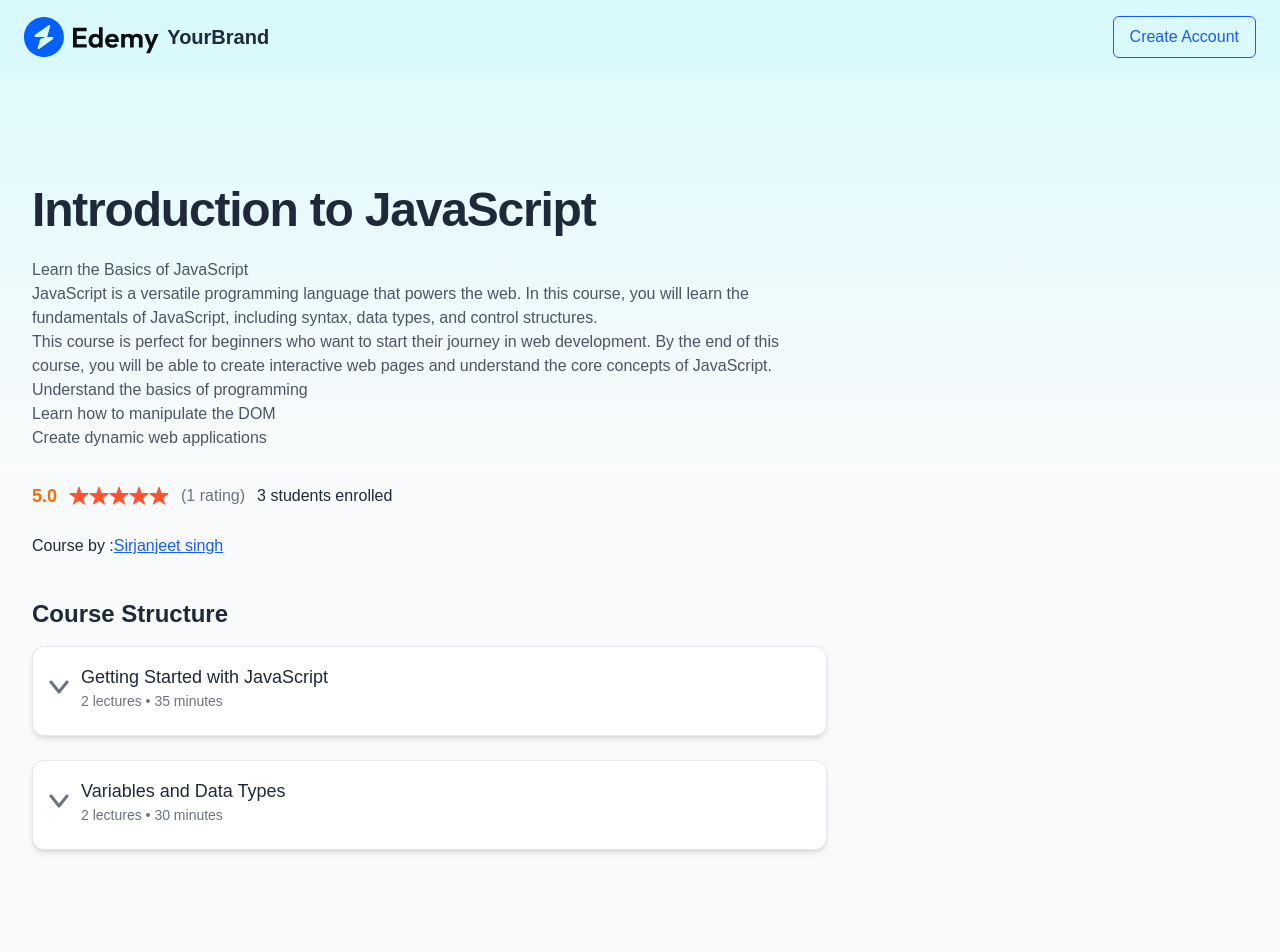
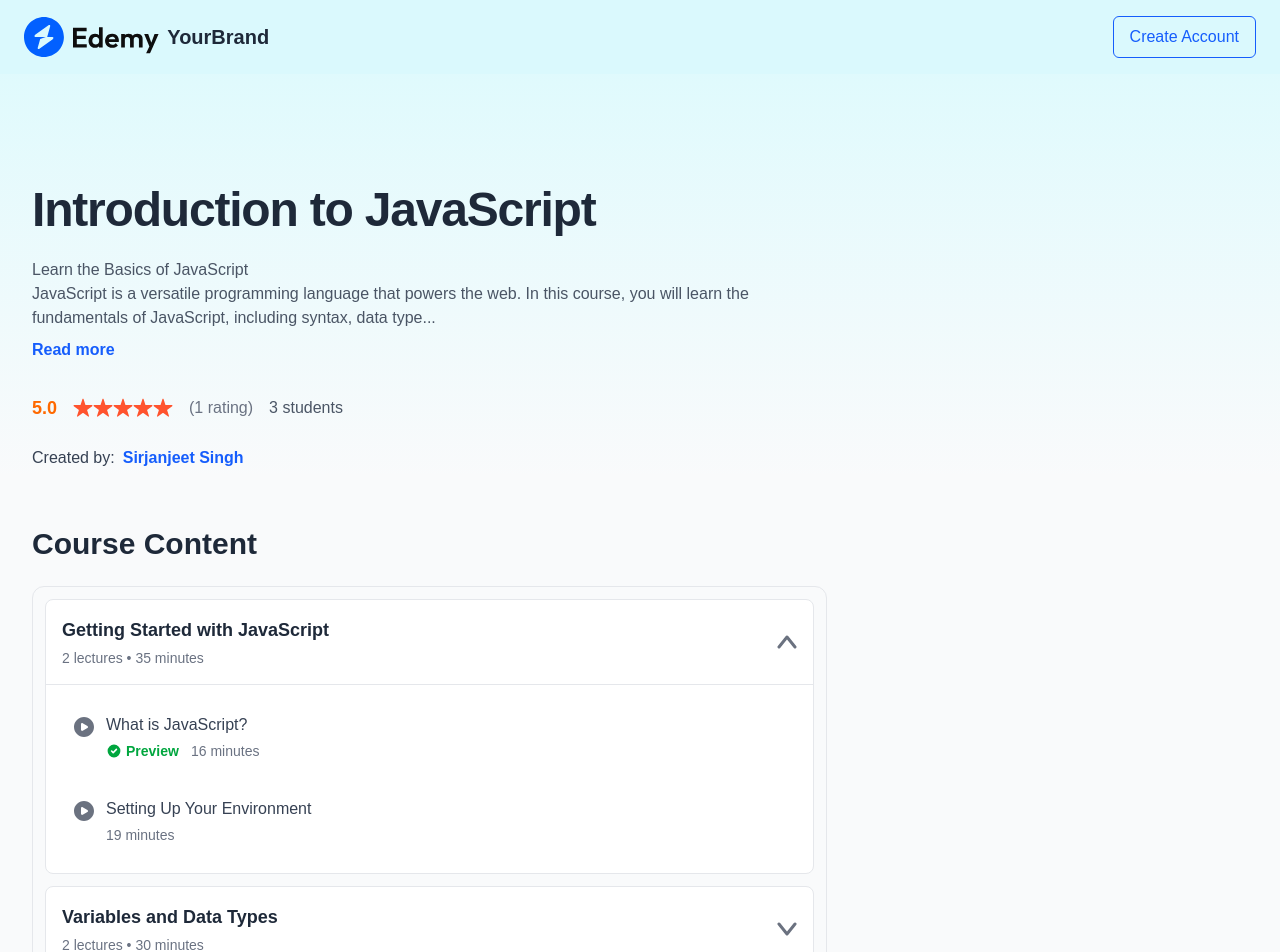
Before and after one commit to itsjeet04/LMS-mern, a React (Vite) app in the folder LMS-MERN-client/: page /course/605c72efb3f1c2b1f8e4e1a1 in a window 1280 px wide. Shown: the top 952 px of the page. Built offline with nearby package versions, Linux system fonts and the light colour scheme; no server answers; a web font is replaced by a local one.

Commit message:
discription

```diff
--- a/LMS-MERN-client/src/pages/student/CourseDetails.jsx
+++ b/LMS-MERN-client/src/pages/student/CourseDetails.jsx
@@ -3,20 +3,25 @@ import { useParams } from 'react-router-dom';
 import { AppContext } from '../../context/AppContext';
 import { assets } from '../../assets/assets';
 import Loading from '../../components/student/Loading';
-import humanizeDuration from 'humanize-duration'
+import humanizeDuration from 'humanize-duration';
 
 function CourseDetails() {
   const { id } = useParams();
   const { allCourses, calcCourseRating, calcNumberOfLectures, calcCourseTime, calcChapterTime } = useContext(AppContext);
 
   const [courseData, setCourseData] = useState(null);
-  const [openSections,setOpenSections] = useState({});
+  const [openSections, setOpenSections] = useState({});
+  const [isDescriptionExpanded, setIsDescriptionExpanded] = useState(false);
 
   useEffect(() => {
     // Finds the course from the context based on the URL parameter.
     const course = allCourses.find(c => c._id === id);
     // If course is found, set it to state.
+    if (course) {
         setCourseData(course);
+        // Pre-open the first chapter by default
+        setOpenSections({ 0: true });
+    }
   }, [id, allCourses]); // Re-run effect if id or course list changes
 
   // Display a loading spinner until the course data is available
@@ -25,12 +30,11 @@ function CourseDetails() {
   }
 
   const toggleSection = (index) => {
-    setOpenSections((prev)=>(
-      {
-      ...prev,[index] : !prev[index],
-    }
-  ))
-  }
+    setOpenSections((prev) => ({
+      ...prev,
+      [index]: !prev[index],
+    }));
+  };
 
   const ratingValue = calcCourseRating(courseData);
   const ratingCount = courseData.courseRatings.length;
@@ -50,14 +54,26 @@ function CourseDetails() {
               {courseData.courseTitle}
             </h1>
 
-            {/* Using prose for clean typography on HTML content */}
+            {/* Short Description with "Read More" functionality */}
+            <div className="prose prose-lg text-gray-600 max-w-none">
               <div
-              dangerouslySetInnerHTML={{ __html: courseData.courseDescription }}
-              className="prose prose-lg text-gray-600 max-w-none"
+                dangerouslySetInnerHTML={{
+                  __html: isDescriptionExpanded
+                    ? courseData.courseDescription
+                    : `${courseData.courseDescription.slice(0, 200)}...`
+                }}
               />
+              <button
+                onClick={() => setIsDescriptionExpanded(!isDescriptionExpanded)}
+                className="text-blue-600 hover:underline font-semibold mt-2"
+              >
+                {isDescriptionExpanded ? 'Read less' : 'Read more'}
+              </button>
+            </div>
+
 
             {/* Ratings and Reviews Section */}
-            <div className="flex items-center gap-3 pt-2">
+            <div className="flex flex-wrap items-center gap-x-4 gap-y-2 pt-2">
               <p className="text-lg font-bold text-orange-500">{ratingValue.toFixed(1)}</p>
               <div className="flex items-center">
                 {[...Array(5)].map((_, i) => (
@@ -72,65 +88,68 @@ function CourseDetails() {
               <p className="text-md text-gray-500">
                 ({ratingCount} {ratingCount === 1 ? 'rating' : 'ratings'})
               </p>
-              <p>
-                {courseData.enrolledStudents.length}  {courseData.enrolledStudents.length > 1 ? 'students enrolled' : 'student enrolled'}
+              <p className="text-md text-gray-600">
+                {courseData.enrolledStudents.length} {courseData.enrolledStudents.length === 1 ? 'student' : 'students'}
               </p>
             </div>
-            <p>
-              Course by :
-              <span className='underline text-blue-600'>
-                Sirjanjeet singh
+            <p className="text-gray-700">
+              Created by:
+              <span className='font-semibold text-blue-600 ml-2'>
+                Sirjanjeet Singh
               </span>
             </p>
 
-{/* Course Structure */}
-
-<h2 className='text-2xl font-semibold text-gray-800 mt-10 mb-4'>
-  Course Structure
+            {/* --- Course Structure Accordion --- */}
+            <div className="pt-8">
+                <h2 className='text-3xl font-bold text-gray-800 mb-6'>
+                    Course Content
                 </h2>
-<div className="space-y-6">
+                <div className="space-y-3 border border-gray-200 rounded-xl p-3">
                 {courseData.courseContent.map((chapter, index) => (
-    <div key={index} className="bg-white rounded-xl shadow-md p-4 border border-gray-200">
+                    <div key={index} className="bg-white rounded-lg overflow-hidden border border-gray-200">
                         <button
                             type="button"
                             onClick={() => toggleSection(index)}
                             aria-expanded={!!openSections[index]}
-  className="w-full flex items-center gap-3 mb-2 focus:outline-none"
+                            className="w-full flex items-center justify-between gap-3 p-4 focus:outline-none focus:bg-gray-100 transition"
                         >
+                            <div className="flex-1 text-left">
+                                <p className="text-lg font-semibold text-gray-800">
+                                    {chapter.chapterTitle}
+                                </p>
+                                <p className="text-sm text-gray-500 mt-1">
+                                    {chapter.chapterContent.length} lectures • {calcChapterTime(chapter)}
+                                </p>
+                            </div>
                             <img
                                 src={assets.down_arrow_icon}
                                 alt={openSections[index] ? 'Collapse' : 'Expand'}
-    className={`w-5 h-5 transition-transform ${
-      openSections[index] ? 'rotate-180' : 'rotate-0'
-    }`}
+                                className={`w-5 h-5 transition-transform duration-300 ${openSections[index] ? 'rotate-180' : ''}`}
                             />
-  <div className="flex-1 text-left">
-    <p className="text-lg font-medium text-gray-800">
-      {chapter.chapterTitle}
-    </p>
-    <p className="text-sm text-gray-500">
-      {chapter.chapterContent.length} lectures • {calcChapterTime(chapter)}
-    </p>
-  </div>
                         </button>
 
-      <div className={`overflow-hidden transition-all duration-300 ${openSections[index] ? 'max-h-96' : 'max-h-0' }`}  >
+                        <div className={`overflow-hidden transition-all duration-500 ease-in-out ${openSections[index] ? 'max-h-[1000px]' : 'max-h-0'}`}>
+                            <div className="p-4 border-t border-gray-200">
                                 <ul className="space-y-3">
                                     {chapter.chapterContent.map((lecture, i) => (
                                     <li
                                         key={i}
-            className="flex items-start gap-3 bg-gray-50 hover:bg-gray-100 p-3 rounded-lg border border-gray-100 transition"
+                                        className="flex items-start gap-3 p-3 rounded-md hover:bg-gray-50 transition"
                                     >
-            <img src={assets.play_icon} alt="play-icon" className="w-5 h-5 mt-1" />
+                                        <img src={assets.play_icon} alt="play-icon" className="w-5 h-5 mt-1 text-gray-500" />
                                         <div className="flex-1">
                                         <p className="font-medium text-gray-700">{lecture.lectureTitle}</p>
-              <div className="flex gap-3 text-sm text-gray-500">
+                                        <div className="flex items-center gap-3 text-sm text-gray-500 mt-1">
                                             {lecture.isPreviewFree && (
-                  <p className="text-green-600 font-semibold">Preview</p>
+                                            <p className="text-green-600 font-semibold flex items-center gap-1">
+                                                <svg xmlns="http://www.w3.org/2000/svg" className="h-4 w-4" viewBox="0 0 20 20" fill="currentColor"><path fillRule="evenodd" d="M10 18a8 8 0 100-16 8 8 0 000 16zm3.707-9.293a1 1 0 00-1.414-1.414L9 10.586 7.707 9.293a1 1 0 00-1.414 1.414l2 2a1 1 0 001.414 0l4-4z" clipRule="evenodd" /></svg>
+                                                Preview
+                                            </p>
                                             )}
                                             <p>
                                             {humanizeDuration(lecture.lectureDuration * 60 * 1000, {
-                    units: ['h', 'm', 's']
+                                                round: true,
+                                                units: ['h', 'm'],
                                             })}
                                             </p>
                                         </div>
@@ -140,20 +159,25 @@ function CourseDetails() {
                                 </ul>
                             </div>
                         </div>
+                    </div>
                 ))}
-
-  {/*  */}
+                </div>
             </div>
 
-
-
+            <div className="pt-10">
+                <h2 className="text-3xl font-bold text-gray-800 mb-6">
+                    Description
+                </h2>
+                <div
+                    dangerouslySetInnerHTML={{ __html: courseData.courseDescription }}
+                    className="prose prose-lg text-gray-600 max-w-none"
+                />
+            </div>
 
           </div>
 
           {/* --- Right Column: Purchase Card --- */}
-          <div>
 
-          </div>
 
         </div>
       </main>
```
Lines whose indentation alone changed are shown as unchanged.
